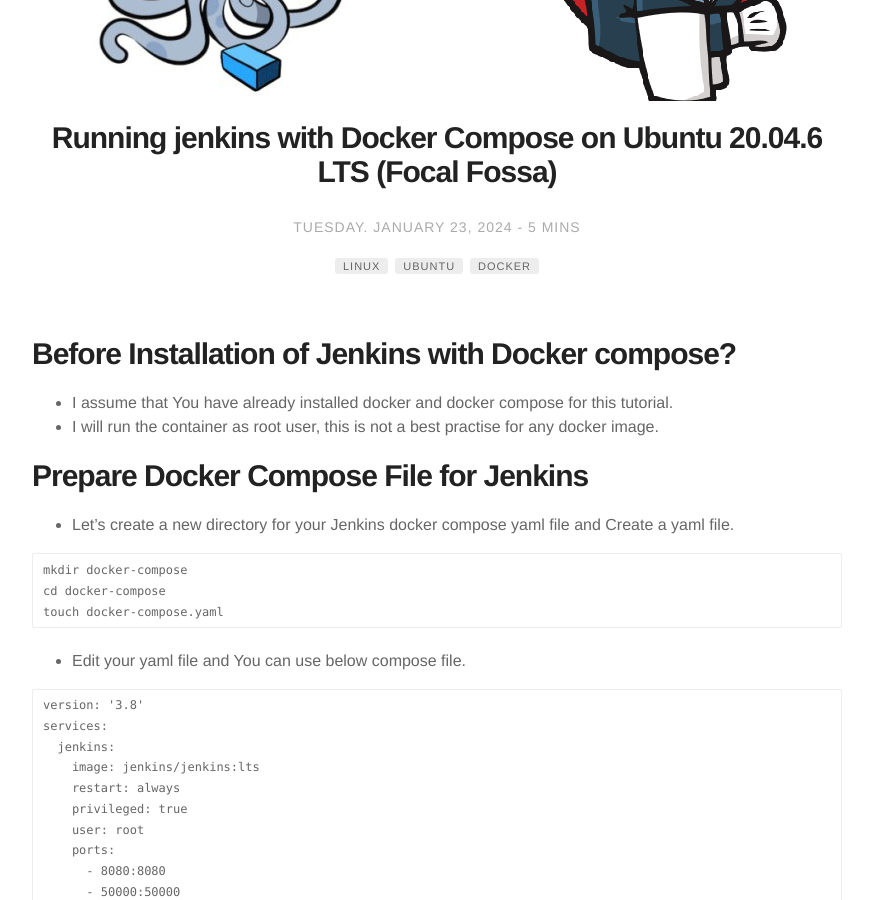
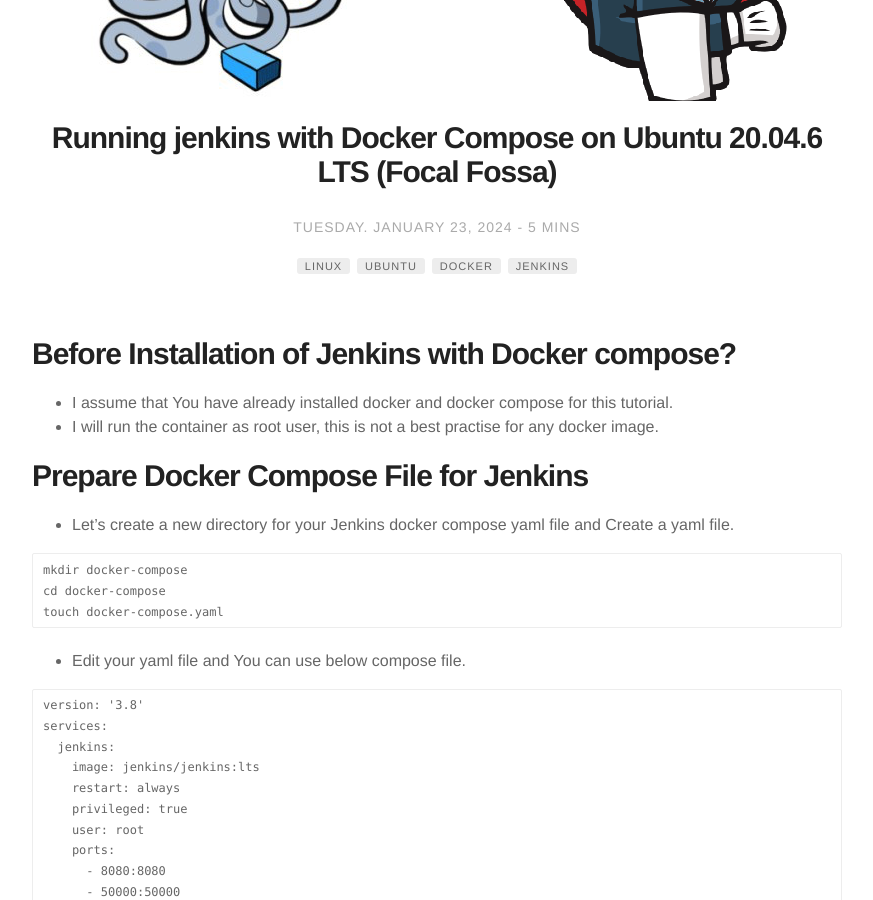
Before and after one commit to guneycansanli/my-blog, a Jekyll site: the page built from _posts/2024-01-23-Running-Jenkins-with-Docker-Compose.markdown, in a window 1280 px wide and 900 px high, scrolled down 372 px. Shown: the whole window, without its empty margins (203-1076 px from the left). Built offline with Jekyll 4.4.1, drawn with Linux system fonts in a browser that asks for light colours; nearby versions of some CDN libraries; emoji names are drawn with the system emoji font; comment, search, counter and statistics services are not loaded.

Commit message:
added tag

```diff
--- a/_posts/2024-01-23-Running-Jenkins-with-Docker-Compose.markdown
+++ b/_posts/2024-01-23-Running-Jenkins-with-Docker-Compose.markdown
@@ -8,6 +8,7 @@
     - linux
     - ubuntu
     - docker
+    - jenkins
 category: blog
 author: guneycansanli
 description: Running jenkins with Docker Compose
```
